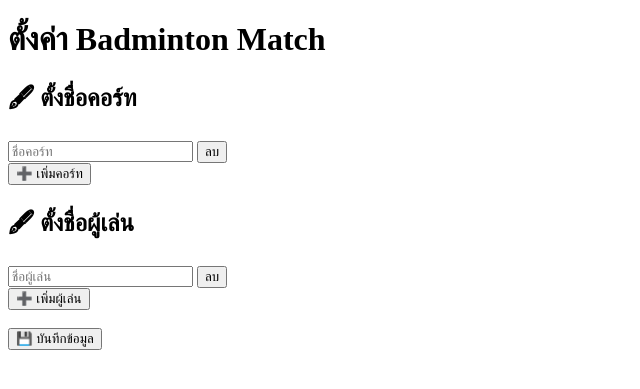
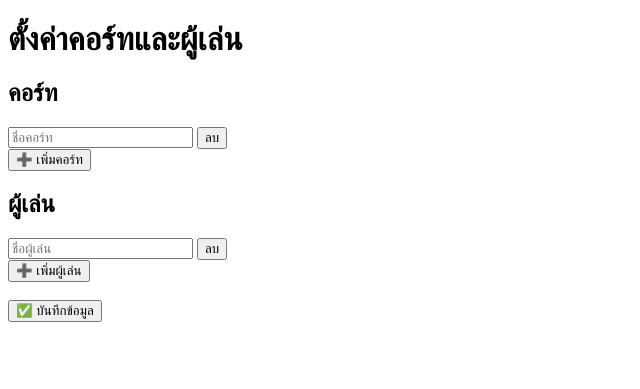
Before and after one commit to CHIRANONT/-, a Flask app: page /setup in a window 1280 px wide. Shown: the top 389 px of the page, without its empty margins (0-640 px from the left). Run offline with Flask 3, Linux system fonts and the light colour scheme.

Commit message:
Update setup.html

```diff
--- a/templates/setup.html
+++ b/templates/setup.html
@@ -2,50 +2,50 @@
 <html lang="en">
 <head>
     <meta charset="UTF-8">
-    <title>Setup Badminton Match</title>
+    <title>Setup</title>
     <script>
-        function addCourt(name="") {
-            const courtsDiv = document.getElementById('courts');
+        function addCourt() {
             const div = document.createElement('div');
             div.innerHTML = `
-                <input type="text" name="court_names" value="${name}" placeholder="ชื่อคอร์ท" required>
-                <button type="button" onclick="this.parentElement.remove()">ลบ</button>
+                <input type="text" name="court_name" placeholder="ชื่อคอร์ท" required>
+                <button type="button" onclick="this.parentElement.remove()">ลบ</button><br>
             `;
-            courtsDiv.appendChild(div);
+            document.getElementById('courts').appendChild(div);
         }
-
-        function addPlayer(name="") {
-            const playersDiv = document.getElementById('players');
+        function addPlayer() {
             const div = document.createElement('div');
             div.innerHTML = `
-                <input type="text" name="player_names" value="${name}" placeholder="ชื่อผู้เล่น" required>
-                <button type="button" onclick="this.parentElement.remove()">ลบ</button>
+                <input type="text" name="player_name" placeholder="ชื่อผู้เล่น" required>
+                <button type="button" onclick="this.parentElement.remove()">ลบ</button><br>
             `;
-            playersDiv.appendChild(div);
+            document.getElementById('players').appendChild(div);
         }
     </script>
 </head>
 <body>
-    <h1>ตั้งค่า Badminton Match</h1>
+    <h1>ตั้งค่าคอร์ทและผู้เล่น</h1>
 
-    <form action="/setup" method="post">
-        <h2>🖋 ตั้งชื่อคอร์ท</h2>
-        <div id="courts"></div>
+    <form method="POST">
+        <h2>คอร์ท</h2>
+        <div id="courts">
+            <div>
+                <input type="text" name="court_name" placeholder="ชื่อคอร์ท" required>
+                <button type="button" onclick="this.parentElement.remove()">ลบ</button><br>
+            </div>
+        </div>
         <button type="button" onclick="addCourt()">➕ เพิ่มคอร์ท</button>
 
-        <h2>🖋 ตั้งชื่อผู้เล่น</h2>
-        <div id="players"></div>
+        <h2>ผู้เล่น</h2>
+        <div id="players">
+            <div>
+                <input type="text" name="player_name" placeholder="ชื่อผู้เล่น" required>
+                <button type="button" onclick="this.parentElement.remove()">ลบ</button><br>
+            </div>
+        </div>
         <button type="button" onclick="addPlayer()">➕ เพิ่มผู้เล่น</button>
 
         <br><br>
-        <button type="submit">💾 บันทึกข้อมูล</button>
+        <button type="submit">✅ บันทึกข้อมูล</button>
     </form>
-
-    <script>
-        window.onload = function() {
-            addCourt();
-            addPlayer();
-        }
-    </script>
 </body>
 </html>
```
